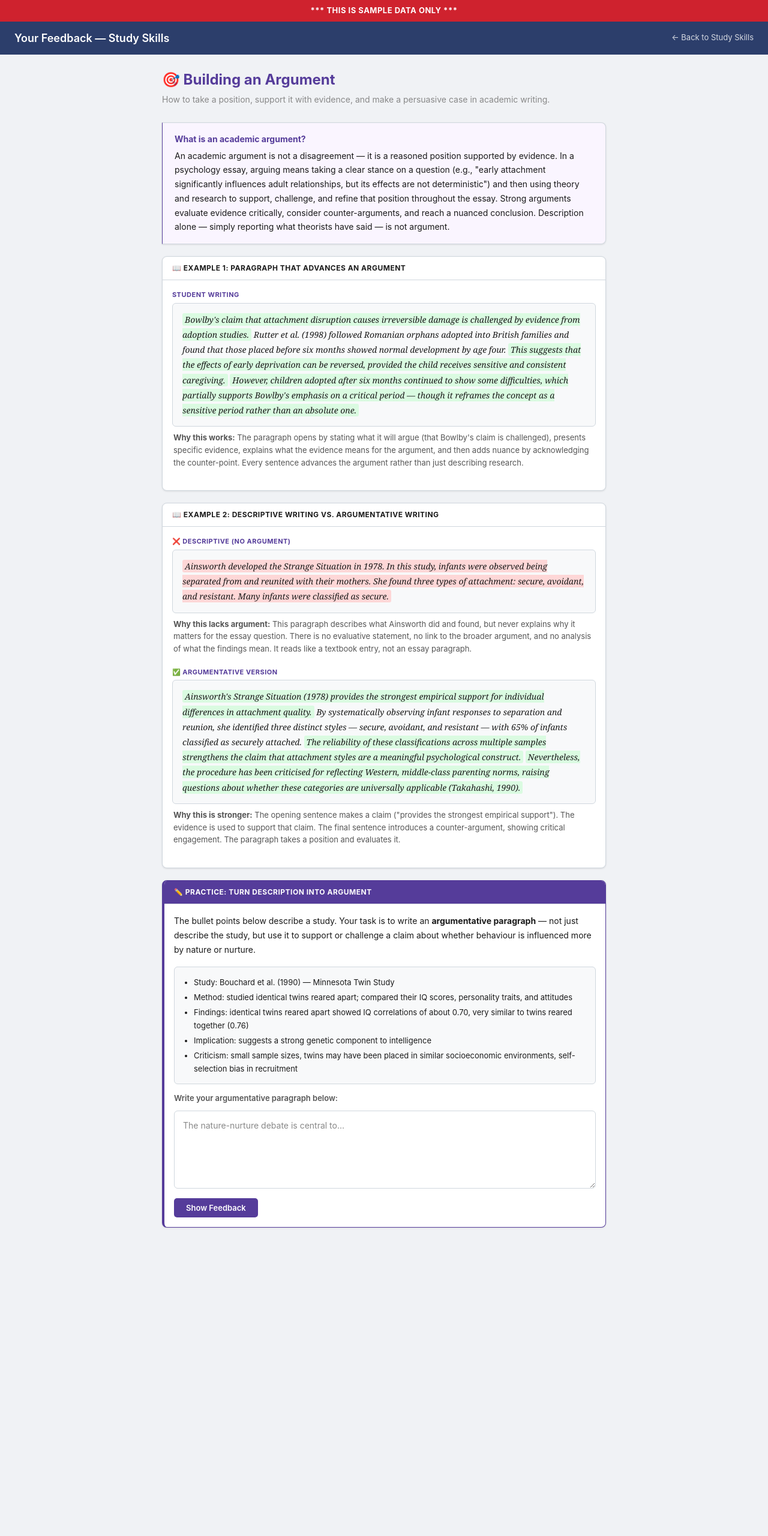
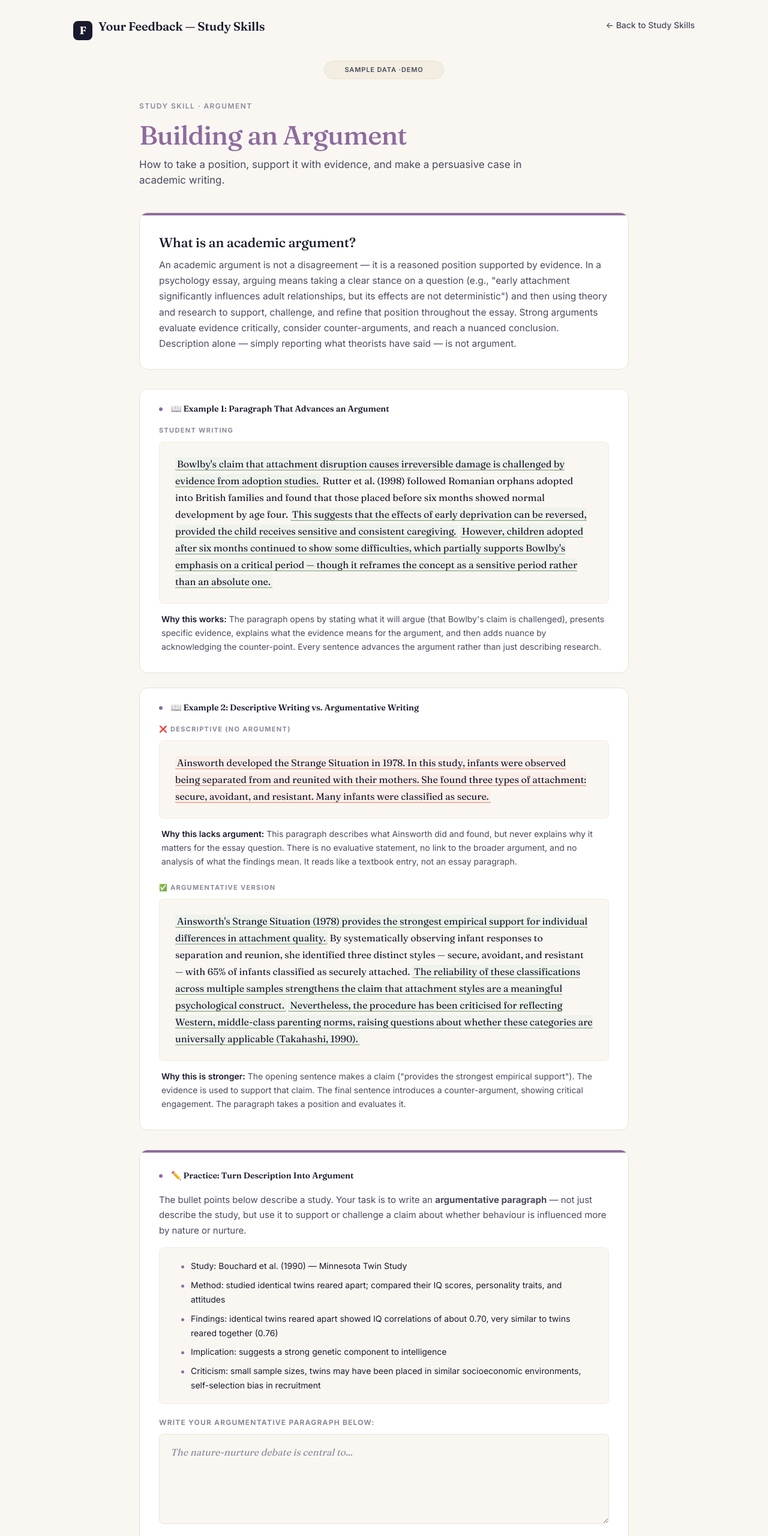
Before and after one commit to visioninglab/feedbacksystem, a plain HTML site: page demo/skills/argument.html in a window 1280 px wide. Shown: the top 2560 px of the page at 60% size. Before the commit the page ends 2114 px from the top, so only its background shows below. Drawn offline with Linux system fonts and the light colour scheme.

Commit message:
Restyle Study Skills hub and subpages in v2 design
Rewrites skill.css to match the editorial v2 system (Fraunces +
Inter, cream palette, paper cards, pill banner, ink chrome).
Replaces the per-page hex colour overrides with a single --skill
CSS variable so each subpage now needs only one line of theming.
Strips emoji prefixes from page titles in favour of an eyebrow
label, and rebuilds the hub as a 2-column card grid.

Co-Authored-By: Claude Opus 4.6 (1M context) <noreply@anthropic.com>

```diff
--- a/demo/skills/argument.html
+++ b/demo/skills/argument.html
@@ -5,16 +5,7 @@
   <meta name="viewport" content="width=device-width, initial-scale=1.0">
   <title>Study Skill: Building an Argument</title>
   <link rel="stylesheet" href="skill.css">
-  <style>
-    .page-title { color: #553c9a; }
-    .definition-box { border-left-color: #553c9a; background: #faf5ff; }
-    .definition-box h3 { color: #553c9a; }
-    .example-label { color: #553c9a; }
-    .practice-card { border-color: #553c9a; }
-    .practice-card .card-header { background: #553c9a; }
-    .btn-feedback { background: #553c9a; }
-    .popup-title { color: #553c9a; }
-  </style>
+  <style>:root { --skill: var(--plum); --skill-bg: var(--plum-bg); }</style>
 </head>
 <body>
   <div class="demo-banner">*** THIS IS SAMPLE DATA ONLY ***</div>
@@ -24,7 +15,8 @@
   </div>
 
   <div class="content">
-    <div class="page-title">🎯 Building an Argument</div>
+    <div class="hub-eyebrow" style="font-size:12px;font-weight:600;color:var(--ink-mute);text-transform:uppercase;letter-spacing:0.12em;margin-bottom:14px;">Study Skill &middot; Argument</div>
+    <h1 class="page-title display">Building an Argument</h1>
     <div class="page-subtitle">How to take a position, support it with evidence, and make a persuasive case in academic writing.</div>
 
     <!-- Definition -->
--- a/demo/skills/skill.css
+++ b/demo/skills/skill.css
@@ -1,158 +1,295 @@
+/* ============================================================
+   Study Skills — v2 design system
+   Editorial type, cream palette, paper cards
+   ============================================================ */
+
+@import url('https://fonts.googleapis.com/css2?family=Fraunces:opsz,wght@9..144,400;9..144,500;9..144,600;9..144,700&family=Inter:wght@400;500;600;700&display=swap');
+
 :root {
-  --primary: #2c3e6b;
-  --primary-light: #3d5a99;
-  --accent: #0055a5;
-  --surface: #ffffff;
-  --bg: #f0f2f5;
-  --border: #d0d7de;
-  --text: #1a1a1a;
-  --text-sec: #555555;
-  --text-muted: #888888;
-  --radius: 8px;
-  --shadow: 0 1px 3px rgba(0,0,0,0.1);
+  --ink: #1a1a2e;
+  --ink-soft: #4a4a5e;
+  --ink-mute: #8a8a9a;
+  --cream: #faf7f2;
+  --cream-deep: #f3ede2;
+  --paper: #ffffff;
+  --line: #e8e2d4;
+  --line-soft: #f0ebe0;
+
+  --sage: #7a9b76;
+  --sage-bg: #eef3ec;
+  --coral: #e8826b;
+  --coral-bg: #fbeee9;
+  --ochre: #d4a574;
+  --ochre-bg: #f8f0e3;
+  --plum: #8e6b9e;
+  --plum-bg: #f1ebf4;
+  --teal: #4a8a8a;
+  --teal-bg: #e8f0f0;
+
+  --accent: var(--ink);
+  --radius: 14px;
+  --radius-sm: 8px;
+
+  /* Default skill accent — overridden per page */
+  --skill: var(--ink);
+  --skill-bg: var(--cream-deep);
 }
 
 *, *::before, *::after { box-sizing: border-box; }
+html { -webkit-font-smoothing: antialiased; -moz-osx-font-smoothing: grayscale; }
 
 body {
   margin: 0;
-  font-family: -apple-system, BlinkMacSystemFont, 'Segoe UI', Roboto, Arial, sans-serif;
-  background: var(--bg);
-  color: var(--text);
-  line-height: 1.5;
+  font-family: 'Inter', -apple-system, BlinkMacSystemFont, sans-serif;
+  background: var(--cream);
+  color: var(--ink);
+  line-height: 1.55;
+  font-size: 15px;
 }
 
-/* Banner + Nav (matching PEEL header) */
-.demo-banner { background: #cf222e; color: #fff; text-align: center; padding: 8px; font-weight: 700; font-size: 13px; letter-spacing: 0.5px; }
+.display { font-family: 'Fraunces', Georgia, serif; font-optical-sizing: auto; letter-spacing: -0.02em; }
+
+/* ========== TOP CHROME ========== */
+/* The existing markup uses .demo-banner and .nav — restyle them as a unified topbar */
+.demo-banner {
+  display: none; /* hidden — replaced by pill banner below nav */
+}
+
 .nav {
-  background: var(--primary); color: #fff; padding: 14px 24px;
-  display: flex; align-items: center; gap: 12px;
+  max-width: 1100px; margin: 0 auto; padding: 28px 32px 0;
+  display: flex; align-items: center; justify-content: space-between;
+  background: transparent; color: var(--ink);
 }
-.nav-title { font-size: 18px; font-weight: 600; }
+.nav-title {
+  font-family: 'Fraunces', serif; font-weight: 600; font-size: 20px;
+  letter-spacing: -0.01em; color: var(--ink);
+  display: inline-flex; align-items: baseline; gap: 10px;
+}
+.nav-title::before {
+  content: 'F'; display: inline-flex; align-items: center; justify-content: center;
+  width: 32px; height: 32px; border-radius: 8px;
+  background: var(--ink); color: var(--cream);
+  font-family: 'Fraunces', serif; font-weight: 700; font-size: 18px;
+  transform: translateY(6px);
+}
 .nav a {
-  color: rgba(255,255,255,0.8); text-decoration: none; font-size: 13px; margin-left: auto;
+  color: var(--ink-soft); text-decoration: none; font-size: 14px; font-weight: 500;
+  padding-bottom: 4px; border-bottom: 1.5px solid transparent;
+  margin-left: auto;
 }
-.nav a:hover { color: #fff; }
+.nav a:hover { color: var(--ink); border-bottom-color: var(--ink); }
 
-/* Content */
-.content { max-width: 780px; margin: 0 auto; padding: 24px 20px 48px; }
+/* Pill demo banner re-introduced under nav via ::before on .content */
+.content {
+  max-width: 880px; margin: 0 auto; padding: 24px 32px 96px;
+  position: relative;
+}
+.content::before {
+  content: 'Sample data \00b7 Demo';
+  display: block; max-width: 200px; margin: 16px auto 36px;
+  background: var(--cream-deep); border: 1px solid var(--line);
+  border-radius: 999px; padding: 6px 16px;
+  font-size: 11px; font-weight: 600; color: var(--ink-soft);
+  text-align: center; letter-spacing: 0.08em; text-transform: uppercase;
+}
 
-/* Page title */
+/* ========== PAGE HEADER ========== */
 .page-title {
-  font-size: 24px; font-weight: 700; margin-bottom: 4px;
-  display: flex; align-items: center; gap: 10px;
+  font-family: 'Fraunces', serif;
+  font-size: 44px; font-weight: 500; line-height: 1.1;
+  letter-spacing: -0.02em; color: var(--skill);
+  margin: 0 0 12px;
+  display: block;
 }
-.page-subtitle { font-size: 14px; color: var(--text-muted); margin-bottom: 28px; }
+.page-subtitle {
+  font-size: 17px; color: var(--ink-soft); margin: 0 0 40px;
+  max-width: 640px; line-height: 1.55;
+}
 
-/* Card (PEEL panel style) */
+/* ========== DEFINITION BOX ========== */
+.definition-box {
+  background: var(--paper); border: 1px solid var(--line);
+  border-radius: var(--radius); overflow: hidden;
+  padding: 0; margin-bottom: 32px;
+  position: relative;
+}
+.definition-box::before {
+  content: ''; display: block; height: 4px; background: var(--skill);
+}
+.definition-box h3 {
+  font-family: 'Fraunces', serif; font-size: 22px; font-weight: 500;
+  letter-spacing: -0.01em; color: var(--ink);
+  margin: 0; padding: 28px 32px 8px;
+}
+.definition-box p {
+  margin: 0; padding: 0 32px 28px;
+  font-size: 15.5px; line-height: 1.7; color: var(--ink-soft);
+}
+
+/* ========== EXAMPLE CARDS ========== */
 .card {
-  background: var(--surface); border: 1px solid var(--border); border-radius: var(--radius);
-  box-shadow: var(--shadow); margin-bottom: 20px; overflow: hidden;
+  background: var(--paper); border: 1px solid var(--line);
+  border-radius: var(--radius); margin-bottom: 24px; overflow: hidden;
 }
 .card-header {
-  padding: 10px 16px; font-weight: 700; font-size: 12px;
-  border-bottom: 1px solid var(--border);
-  text-transform: uppercase; letter-spacing: 0.5px;
+  font-family: 'Fraunces', serif; font-size: 14px; font-weight: 600;
+  letter-spacing: 0; text-transform: none;
+  padding: 22px 32px 0; color: var(--ink);
+  display: flex; align-items: center; gap: 8px;
+  border-bottom: none;
+}
+.card-header::before {
+  content: ''; display: inline-block; width: 6px; height: 6px;
+  border-radius: 50%; background: var(--skill);
+  margin-right: 6px;
+}
+.card-body { padding: 16px 32px 32px; }
+.card-body p { margin: 0 0 12px; font-size: 15px; line-height: 1.7; color: var(--ink-soft); }
+.card-body p:last-child { margin-bottom: 0; }
+
+/* ========== EXAMPLE BLOCKS ========== */
+.example-block { margin-bottom: 24px; }
+.example-block:last-child { margin-bottom: 0; }
+.example-label {
+  font-size: 11px; font-weight: 700; text-transform: uppercase;
+  letter-spacing: 0.12em; color: var(--ink-mute);
+  margin-bottom: 10px;
   display: flex; align-items: center; gap: 8px;
 }
-.card-body { padding: 16px; }
-.card-body p { margin: 0 0 10px; font-size: 14px; line-height: 1.7; }
-.card-body p:last-child { margin-bottom: 0; }
-
-/* Definition box (PEEL out-block style) */
-.definition-box {
-  border-left: 4px solid;
-  background: var(--surface);
-  border: 1px solid var(--border);
-  border-radius: 0 var(--radius) var(--radius) 0;
-  box-shadow: var(--shadow);
-  padding: 16px 20px;
-  margin-bottom: 20px;
-}
-.definition-box h3 { margin: 0 0 6px; font-size: 14px; }
-.definition-box p { margin: 0; font-size: 14px; line-height: 1.7; }
-
-/* Example block */
-.example-block { margin-bottom: 20px; }
-.example-label {
-  font-size: 11px; font-weight: 700; text-transform: uppercase;
-  letter-spacing: 0.5px; margin-bottom: 5px;
-  display: flex; align-items: center; gap: 6px;
-}
 .example-text {
-  background: #f8f9fa; border: 1px solid var(--border); border-radius: 6px;
-  padding: 14px 16px; font-family: Georgia, 'Times New Roman', serif;
-  font-size: 14px; line-height: 1.8; font-style: italic;
-  margin-bottom: 8px;
+  background: var(--cream); border: 1px solid var(--line-soft);
+  border-radius: var(--radius-sm);
+  padding: 22px 26px;
+  font-family: 'Fraunces', Georgia, serif;
+  font-size: 16px; line-height: 1.75; font-style: normal; font-weight: 400;
+  color: var(--ink);
+  margin-bottom: 14px;
 }
 .example-explanation {
-  font-size: 13px; color: var(--text-sec); line-height: 1.6;
-  padding: 0 2px;
+  font-size: 14px; color: var(--ink-soft); line-height: 1.65;
+  padding: 0 4px;
+}
+.example-explanation strong { color: var(--ink); font-weight: 600; }
+
+/* Highlights — softer than before */
+.hl-good {
+  background: var(--sage-bg);
+  box-shadow: 0 -1px 0 var(--sage) inset;
+  padding: 1px 3px; border-radius: 2px;
+}
+.hl-weak {
+  background: var(--coral-bg);
+  box-shadow: 0 -1px 0 var(--coral) inset;
+  padding: 1px 3px; border-radius: 2px;
 }
 
-/* Highlights */
-.hl-good { background: #dafbe1; padding: 1px 4px; border-radius: 3px; }
-.hl-weak { background: #fed7d7; padding: 1px 4px; border-radius: 3px; }
+/* ========== PRACTICE CARD ========== */
+.practice-card {
+  background: var(--paper); border: 1px solid var(--line);
+  margin-top: 32px;
+}
+.practice-card::before {
+  content: ''; display: block; height: 4px; background: var(--skill);
+}
+.practice-card .card-header {
+  background: transparent; color: var(--ink);
+  padding: 28px 32px 4px;
+}
+.practice-card .card-header::before { background: var(--skill); }
+.practice-card .card-body { padding: 12px 32px 32px; }
 
-/* Practice section (PEEL-style accent card) */
-.practice-card { border-left: 4px solid; }
-.practice-card .card-header { color: #fff; }
 .bullet-notes {
-  background: #f8f9fa; border: 1px solid var(--border); border-radius: 6px;
-  padding: 14px 16px; margin-bottom: 14px;
+  background: var(--cream); border: 1px solid var(--line-soft);
+  border-radius: var(--radius-sm);
+  padding: 18px 22px 18px 36px;
+  margin: 16px 0 22px;
 }
-.bullet-notes ul { margin: 0; padding-left: 16px; }
-.bullet-notes li { font-size: 13px; line-height: 1.7; margin-bottom: 3px; }
+.bullet-notes ul { margin: 0; padding-left: 0; list-style: none; }
+.bullet-notes li {
+  font-size: 14px; line-height: 1.7; margin-bottom: 8px;
+  color: var(--ink); position: relative; padding-left: 16px;
+}
 .bullet-notes li:last-child { margin-bottom: 0; }
-.practice-prompt { font-size: 13px; color: var(--text-sec); margin-bottom: 10px; font-weight: 600; }
+.bullet-notes li::before {
+  content: ''; position: absolute; left: 0; top: 11px;
+  width: 5px; height: 5px; border-radius: 50%; background: var(--skill);
+}
+
+.practice-prompt {
+  font-size: 12px; font-weight: 700; color: var(--ink-mute);
+  text-transform: uppercase; letter-spacing: 0.1em;
+  margin-bottom: 10px;
+}
 .practice-textarea {
-  width: 100%; min-height: 130px; padding: 12px 14px;
-  border: 1px solid var(--border); border-radius: 6px;
-  font-family: inherit; font-size: 14px; line-height: 1.7;
-  resize: vertical; color: var(--text);
+  width: 100%; min-height: 150px; padding: 16px 18px;
+  border: 1px solid var(--line); border-radius: var(--radius-sm);
+  font-family: 'Fraunces', Georgia, serif;
+  font-size: 16px; line-height: 1.7;
+  resize: vertical; color: var(--ink);
+  background: var(--cream);
 }
-.practice-textarea:focus { outline: 2px solid var(--accent); outline-offset: 1px; }
-.practice-textarea::placeholder { color: var(--text-muted); }
+.practice-textarea:focus {
+  outline: none; border-color: var(--skill);
+  background: var(--paper);
+}
+.practice-textarea::placeholder { color: var(--ink-mute); font-style: italic; }
 
 .btn-feedback {
-  margin-top: 10px; padding: 8px 20px;
-  border: none; border-radius: 5px;
-  font-size: 13px; font-weight: 600; font-family: inherit;
-  color: #fff; cursor: pointer; transition: background 0.2s;
+  margin-top: 16px; padding: 11px 24px;
+  border: none; border-radius: 999px;
+  font-size: 12px; font-weight: 600; font-family: 'Inter', sans-serif;
+  letter-spacing: 0.04em;
+  background: var(--ink); color: var(--cream); cursor: pointer;
+  transition: background 0.2s;
 }
-.btn-feedback:hover { opacity: 0.9; }
+.btn-feedback:hover { background: var(--ink-soft); }
 
-/* Feedback popup */
+/* ========== POPUP ========== */
 .popup-overlay {
-  display: none; position: fixed; top: 0; left: 0; width: 100%; height: 100%;
-  background: rgba(0,0,0,0.5); z-index: 1000;
+  display: none; position: fixed; inset: 0;
+  background: rgba(26, 26, 46, 0.55); z-index: 1000;
   align-items: center; justify-content: center; padding: 24px;
+  backdrop-filter: blur(2px);
 }
 .popup-overlay.active { display: flex; }
 .popup-box {
-  background: var(--surface); border-radius: var(--radius); box-shadow: 0 20px 60px rgba(0,0,0,0.2);
-  max-width: 540px; width: 100%; max-height: 80vh; overflow-y: auto;
-  padding: 28px;
+  background: var(--paper); border-radius: var(--radius);
+  border: 1px solid var(--line);
+  box-shadow: 0 30px 80px rgba(26, 26, 46, 0.25);
+  max-width: 580px; width: 100%; max-height: 82vh; overflow-y: auto;
+  padding: 36px 40px;
 }
 .popup-title {
-  font-size: 18px; font-weight: 700; margin-bottom: 14px;
-  display: flex; align-items: center; gap: 8px;
+  font-family: 'Fraunces', serif; font-size: 24px; font-weight: 500;
+  letter-spacing: -0.01em; color: var(--ink);
+  margin: 0 0 20px;
 }
-.popup-body { font-size: 13px; line-height: 1.7; color: var(--text); }
-.popup-body p { margin: 0 0 10px; }
+.popup-body { font-size: 14.5px; line-height: 1.7; color: var(--ink-soft); }
+.popup-body p { margin: 0 0 12px; }
 .popup-body p:last-child { margin-bottom: 0; }
-.popup-body ul { margin: 6px 0; padding-left: 16px; }
-.popup-body li { margin-bottom: 3px; }
+.popup-body strong { color: var(--ink); font-weight: 600; }
+.popup-body ul { margin: 8px 0 12px; padding-left: 18px; }
+.popup-body li { margin-bottom: 6px; }
 .popup-close {
-  margin-top: 16px; padding: 7px 18px;
-  background: var(--primary); color: #fff; border: none; border-radius: 5px;
-  font-size: 13px; font-weight: 600; font-family: inherit; cursor: pointer;
+  margin-top: 24px; padding: 10px 22px;
+  background: var(--ink); color: var(--cream); border: none;
+  border-radius: 999px;
+  font-size: 12px; font-weight: 600; font-family: 'Inter', sans-serif;
+  letter-spacing: 0.04em;
+  cursor: pointer;
 }
-.popup-close:hover { background: var(--primary-light); }
+.popup-close:hover { background: var(--ink-soft); }
 
-/* Responsive */
-@media (max-width: 600px) {
-  .content { padding: 16px 14px 32px; }
-  .card-body { padding: 12px; }
-  .popup-box { padding: 20px; }
+/* ========== RESPONSIVE ========== */
+@media (max-width: 720px) {
+  .nav { padding: 24px 20px 0; }
+  .content { padding: 20px 20px 64px; }
+  .page-title { font-size: 34px; }
+  .page-subtitle { font-size: 16px; margin-bottom: 32px; }
+  .definition-box h3 { padding: 24px 24px 6px; font-size: 20px; }
+  .definition-box p { padding: 0 24px 24px; }
+  .card-header { padding: 22px 24px 0; }
+  .card-body { padding: 14px 24px 26px; }
+  .practice-card .card-body { padding: 12px 24px 26px; }
+  .popup-box { padding: 26px 24px; }
 }
```
Also changed, not shown: demo/skills/index.html (+89 -64 lines), demo/skills/referencing.html (+3 -11 lines), demo/skills/structure.html (+3 -11 lines), demo/skills/understanding.html (+3 -11 lines), demo/skills/writing.html (+3 -11 lines).
